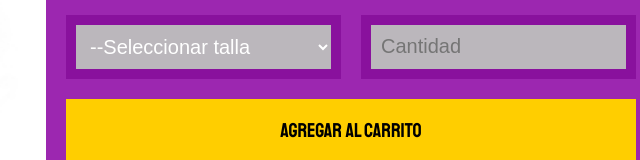
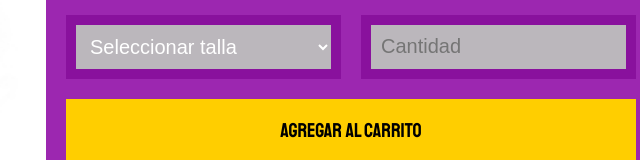
Before and after one commit to Emanuel-TC/FrontEnd-Stre, a plain HTML site: page FrontEnd-Store/producto.html in a window 1280 px wide. Shown: the part 492-652 px from the top of the page, 584-1224 px from the left. Drawn offline with Linux system fonts and the light colour scheme.

Commit message:
Ajustes ventana Selecciona talla

```diff
--- a/FrontEnd-Store/producto.html
+++ b/FrontEnd-Store/producto.html
@@ -40,7 +40,7 @@
                 </p>
                 <form class="formulario">
                     <select class="formulario__campo">
-                        <option disabled selected>--Seleccionar talla</option>
+                        <option disabled selected>Seleccionar talla</option>
                         <option>Chica</option>
                         <option>Mediana</option>
                         <option>Grande</option>
```
